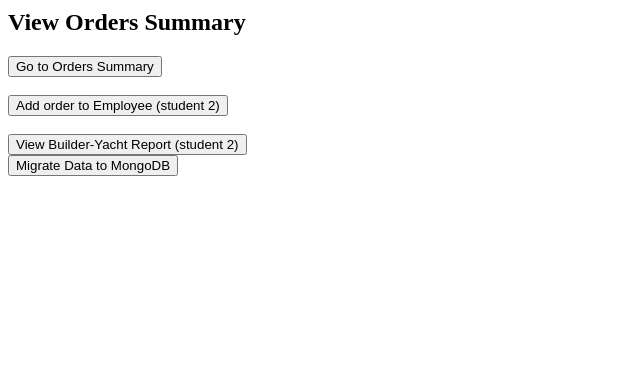
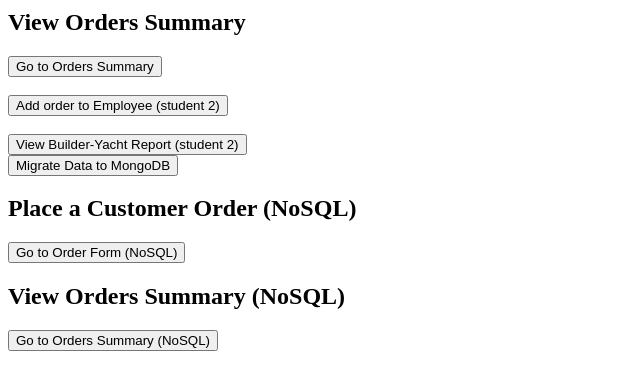
Before and after one commit to ser0vs/imse_yacht, a Flask app: page / in a window 1280 px wide. Shown: the part 200-590 px from the top of the page, without its empty margins (0-640 px from the left). Run offline with Flask 3, Linux system fonts and the light colour scheme.

Commit message:
Alex commit

```diff
--- a/app.py
+++ b/app.py
@@ -28,6 +28,71 @@ def connect_to_mongo():
 
     mongo_client = pymongo.MongoClient(f"mongodb://{host}:{port}/")
     return mongo_client[db_name]
+
+
+@app.route("/place_order_form_nosql", methods=["GET"])
+def place_order_form_nosql():
+    return render_template("place_order_nosql.html")
+
+
+@app.route("/place_order_nosql", methods=["POST"])
+def place_order_nosql():
+    try:
+        # Get data from the form
+        customer_name = request.form.get("name")
+        customer_email = request.form.get("email")
+        yacht_model = request.form.get("model")
+        yacht_length = int(request.form.get("length"))
+
+        # Connect to MongoDB
+        mongo_db = connect_to_mongo()
+        orders_collection = mongo_db["orders"]
+
+        # Check if the customer already exists in the orders collection
+        existing_customer = orders_collection.find_one(
+            {"customer.email": customer_email}
+        )
+
+        if existing_customer:
+            # Reuse customer details
+            customer_id = existing_customer["customer"]["customerID"]
+        else:
+            # Generate a new customer ID (e.g., UUID or an increment)
+            customer_id = orders_collection.estimated_document_count() + 1
+
+        # Generate a new order ID
+        order_id = orders_collection.estimated_document_count() + 1
+
+        # Insert the new order into MongoDB
+        orders_collection.insert_one(
+            {
+                "orderID": order_id,
+                "dateOfCreation": datetime.now(),
+                "price": yacht_length * 1000,  # Example pricing logic
+                "customer": {
+                    "customerID": customer_id,
+                    "name": customer_name,
+                    "email": customer_email,
+                },
+                "yacht": {
+                    "model": yacht_model,
+                    "length": yacht_length,
+                },
+            }
+        )
+
+        # Success message
+        success_message = f"""
+        Order successfully placed!<br>
+        Customer: {customer_name} ({customer_email})<br>
+        Yacht Model: {yacht_model}<br>
+        Yacht Length: {yacht_length} meters<br>
+        Total Price: ${yacht_length * 1000}<br>
+        Order ID: {order_id}<br>
+        """
+        return success_message
+    except Exception as e:
+        return f"Error while placing order (NoSQL): {e}"
 
 
 # Data Migration Function
@@ -245,6 +310,52 @@ def place_order():
             cursor.close()
         if connection:
             connection.close()
+
+
+@app.route("/orders_summary_nosql", methods=["GET", "POST"])
+def orders_summary_nosql():
+    filtered_orders = []
+    error_message = None
+
+    try:
+        # Connect to MongoDB
+        mongo_db = connect_to_mongo()
+        orders_collection = mongo_db["orders"]
+
+        if request.method == "POST":
+            start_date = request.form.get("start_date")
+            end_date = request.form.get("end_date")
+
+            # Basic validation
+            if not start_date or not end_date:
+                error_message = "Both start date and end date are required."
+            else:
+                try:
+                    # Convert input dates to datetime objects
+                    start_date = datetime.strptime(start_date, "%Y-%m-%d")
+                    end_date = datetime.strptime(end_date, "%Y-%m-%d")
+
+                    # Query MongoDB for orders within the date range
+                    filtered_orders = list(
+                        orders_collection.find(
+                            {
+                                "dateOfCreation": {
+                                    "$gte": start_date,
+                                    "$lte": end_date,
+                                },
+                            }
+                        )
+                    )
+                except Exception as e:
+                    error_message = f"An error occurred while fetching data: {e}"
+    except Exception as e:
+        error_message = f"An error occurred: {e}"
+
+    return render_template(
+        "orders_summary_nosql.html",
+        filtered_orders=filtered_orders,
+        error_message=error_message,
+    )
 
 
 @app.route("/orders_summary", methods=["GET", "POST"])
--- a/templates/index.html
+++ b/templates/index.html
@@ -19,16 +19,25 @@
     <form action="/orders_summary" method="get">
       <button type="submit">Go to Orders Summary</button>
     </form>
-    <br>
+    <br />
     <form action="/usecase_student2" method="post">
       <button type="submit">Add order to Employee (student 2)</button>
     </form>
-    <br>
-    <a href="/report_student2"><button type="button">View Builder-Yacht Report (student 2)</button></a>
-    <br>
+    <br />
+    <a href="/report_student2"
+      ><button type="button">View Builder-Yacht Report (student 2)</button></a
+    >
+    <br />
     <form action="/migrate_data" method="post">
       <button type="submit">Migrate Data to MongoDB</button>
-  </form>
-
-</body>
+    </form>
+    <h2>Place a Customer Order (NoSQL)</h2>
+    <form action="/place_order_form_nosql" method="get">
+      <button type="submit">Go to Order Form (NoSQL)</button>
+    </form>
+    <h2>View Orders Summary (NoSQL)</h2>
+    <form action="/orders_summary_nosql" method="get">
+      <button type="submit">Go to Orders Summary (NoSQL)</button>
+    </form>
+  </body>
 </html>
```
Also changed, not shown: db_filling.py (+69 -19 lines), templates/orders_summary_nosql.html (added, +53 -0 lines), templates/place_order_nosql.html (added, +62 -0 lines), 1 other file.
